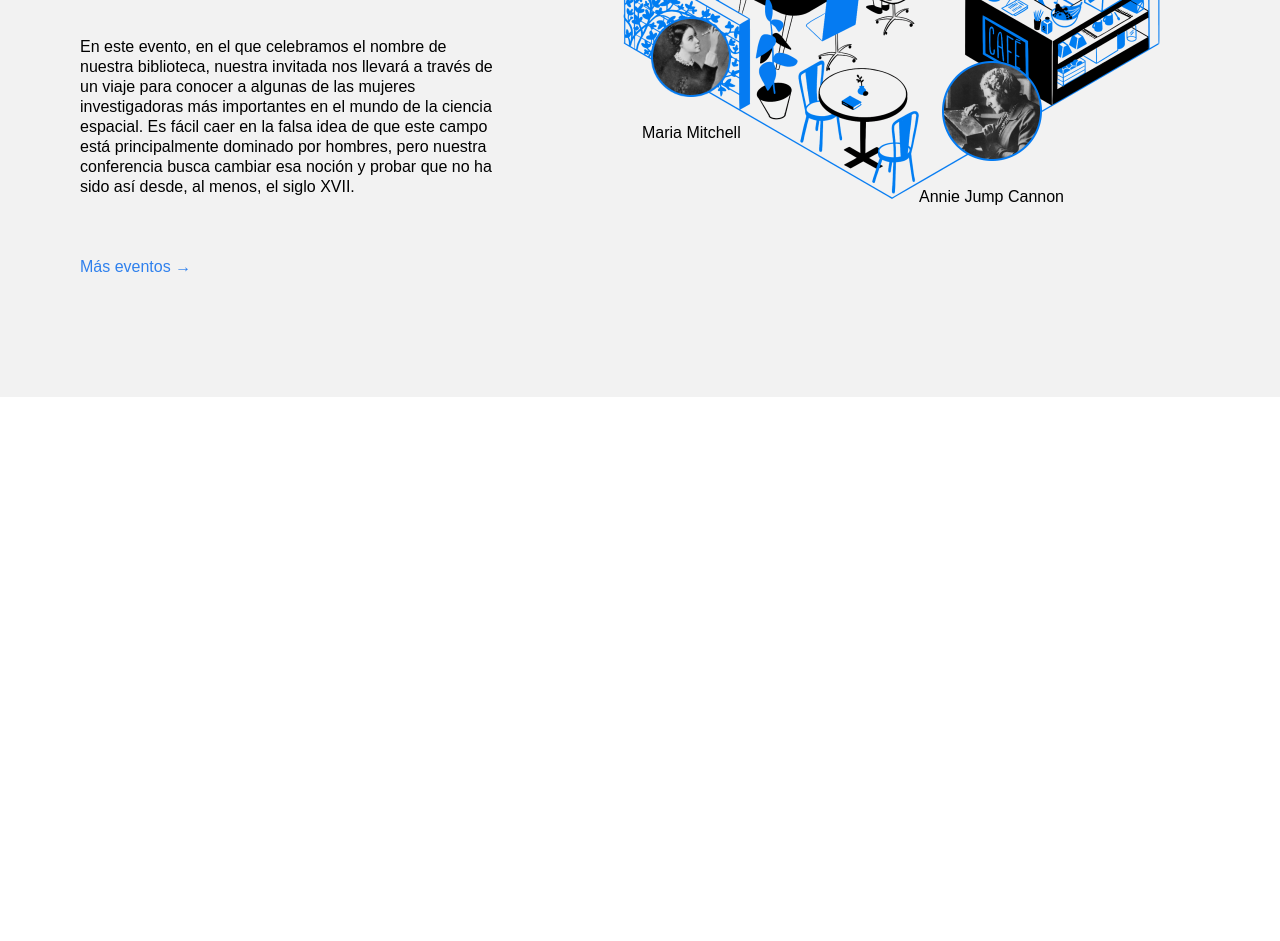
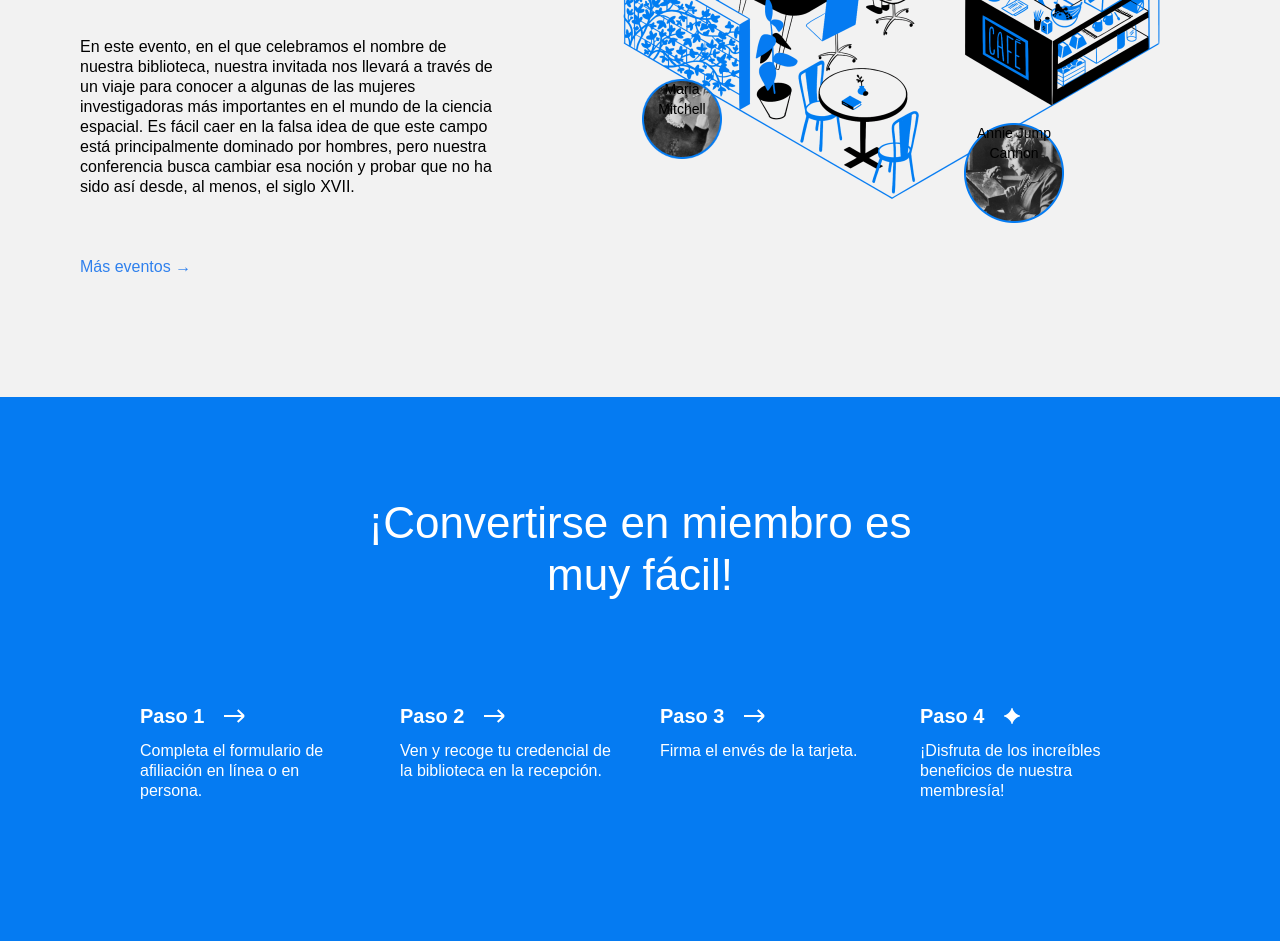
Before and after one commit to Ismaelwd/web_project_library, a plain HTML site: page index.html in a window 1280 px wide. Shown: the part 2541-3482 px from the top of the page. Before the commit the page ends 2938 px from the top, so only its background shows below. Drawn offline with Linux system fonts and the light colour scheme.

Commit message:
Duda sobre posicion de elementos y captions

```diff
--- a/index.html
+++ b/index.html
@@ -190,7 +190,7 @@
               class="events__image"
             />
             <div class="person person_name_feynman">
-              <p class="person_caption">Joan Feynman</p>
+              <p class="person person__caption">Joan Feynman</p>
               <img
                 src="./images/person_feynman.png"
                 alt="Foto de Feynman"
@@ -198,7 +198,7 @@
               />
             </div>
             <div class="person person_name_burbidge">
-              <p class="person_caption">Margaret Burbidge</p>
+              <p class="person person__caption">Margaret Burbidge</p>
               <img
                 src="./images/person_burbidge.png"
                 alt="Foto de Burbidge"
@@ -211,7 +211,7 @@
                 alt="Foto de Cannon"
                 class="person__image person__image_size_m"
               />
-              <p class="person_caption">Annie Jump Cannon</p>
+              <p class="person person__caption">Annie Jump Cannon</p>
             </div>
             <div class="person person_name_mitchell">
               <img
@@ -219,10 +219,10 @@
                 alt="Foto de Mitchell"
                 class="person__image person__image_size_s"
               />
-              <p class="person_caption">Maria Mitchell</p>
+              <p class="person person__caption">Maria Mitchell</p>
             </div>
             <div class="person person_name_tarter">
-              <p class="person_caption">Jill Tarter</p>
+              <p class="person person__caption">Jill Tarter</p>
               <img
                 src="./images/person_tarter.png"
                 alt="Foto de Tarter"
@@ -231,6 +231,63 @@
             </div>
           </div>
         </section>
+        <section class="membership">
+          <h2 class="membership__title">
+            ¡Convertirse en miembro es muy fácil!
+          </h2>
+          <ul class="membership__steps">
+            <li class="step">
+              <h3 class="step__title">
+                Paso 1
+                <img
+                  src="./images/icon_step_forward.svg"
+                  alt="icon forward"
+                  class="step__icon"
+                />
+              </h3>
+              <p class="step__description">
+                Completa el formulario de afiliación en línea o en persona.
+              </p>
+            </li>
+            <li class="step">
+              <h3 class="step__title">
+                Paso 2
+                <img
+                  src="./images/icon_step_forward.svg"
+                  alt="icon forward"
+                  class="step__icon"
+                />
+              </h3>
+              <p class="step__description">
+                Ven y recoge tu credencial de la biblioteca en la recepción.
+              </p>
+            </li>
+            <li class="step">
+              <h3 class="step__title">
+                Paso 3
+                <img
+                  src="./images/icon_step_forward.svg"
+                  alt="icon forward"
+                  class="step__icon"
+                />
+              </h3>
+              <p class="step__description">Firma el envés de la tarjeta.</p>
+            </li>
+            <li class="step">
+              <h3 class="step__title">
+                Paso 4
+                <img
+                  src="./images/icon_step_finish.svg"
+                  alt="icon finish"
+                  class="step__icon"
+                />
+              </h3>
+              <p class="step__description">
+                ¡Disfruta de los increíbles beneficios de nuestra membresía!
+              </p>
+            </li>
+          </ul>
+        </section>
       </main>
     </div>
   </body>
--- a/styles/style.css
+++ b/styles/style.css
@@ -288,3 +288,87 @@
   font-size: 14px;
   margin: 0;
 }
+.membership {
+  padding: 100px 0 140px;
+  background-color: #057bf2;
+  color: #ffffff;
+}
+
+.membership__title {
+  max-width: 574px;
+  margin: 0 auto;
+  text-align: center;
+  font-size: 44px;
+  font-weight: 500;
+  line-height: 52px;
+}
+
+.membership__steps {
+  list-style-type: none;
+  padding: 0;
+  margin: 100px 0 0;
+  display: flex;
+  justify-content: center;
+  gap: 40px;
+}
+
+.step {
+  flex-basis: 220px;
+}
+
+.step__title {
+  margin: 0;
+  font-size: 20px;
+  line-height: 30px;
+  font-weight: 700;
+  display: flex;
+  align-items: center;
+}
+
+.step__icon {
+  margin-left: 20px;
+}
+
+.step__description {
+  margin: 10px 0 0;
+}
+
+.footer {
+  box-sizing: border-box;
+}
+
+.footer__columns {
+}
+
+.footer__column_content_hours {
+}
+
+.footer__column_content_social {
+}
+
+.footer__logo {
+}
+
+.footer__column-heading {
+}
+
+.footer__list {
+  /* El siguiente código elimina los estilos predeterminados del navegador para las listas */
+  list-style-type: none;
+  padding: 0;
+  margin: 0;
+}
+
+.footer__list-item {
+}
+
+.footer__column-link {
+  color: white;
+  text-decoration: none;
+}
+
+.footer__social-icon {
+}
+
+.footer__copyright {
+}
```
